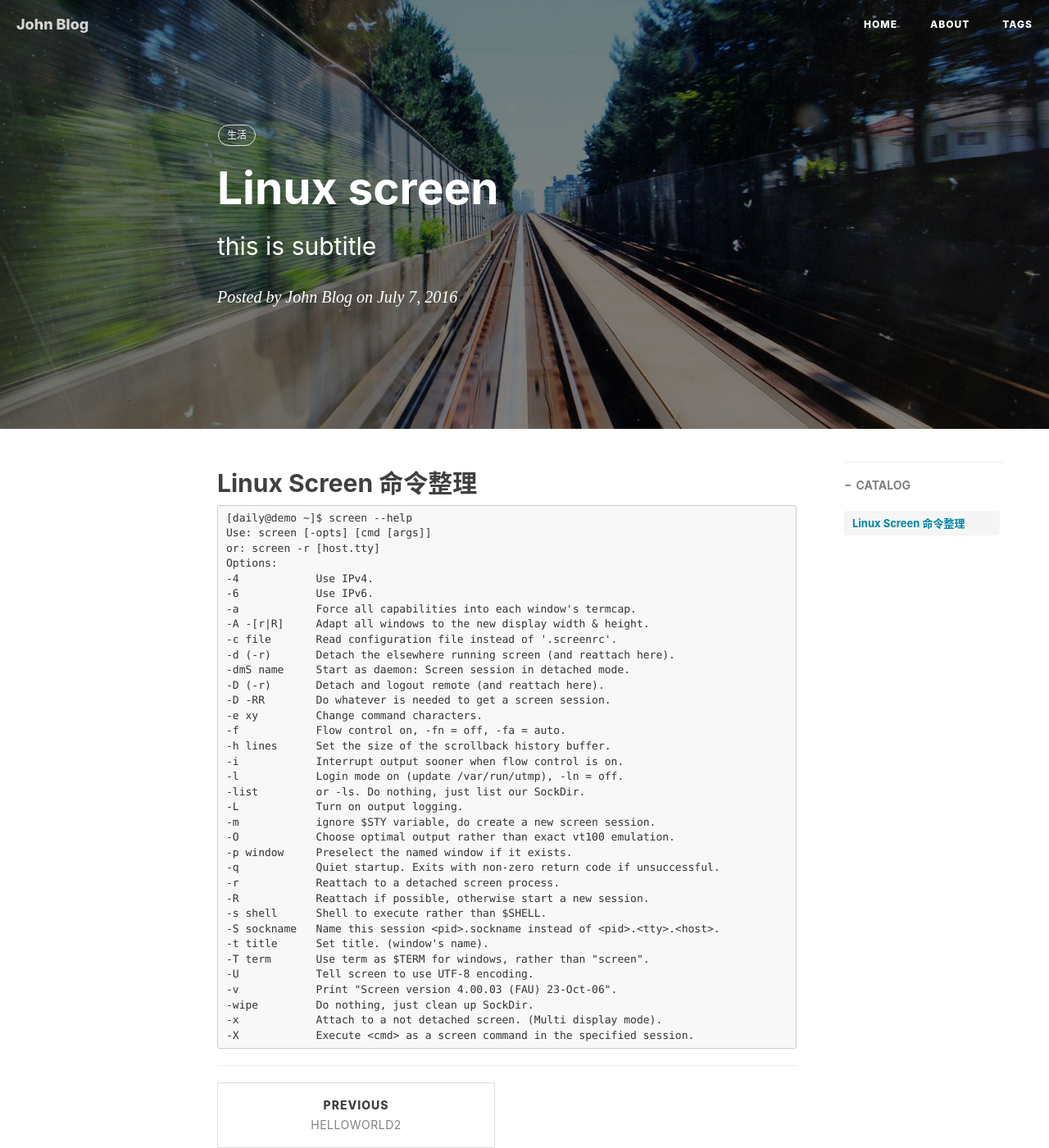
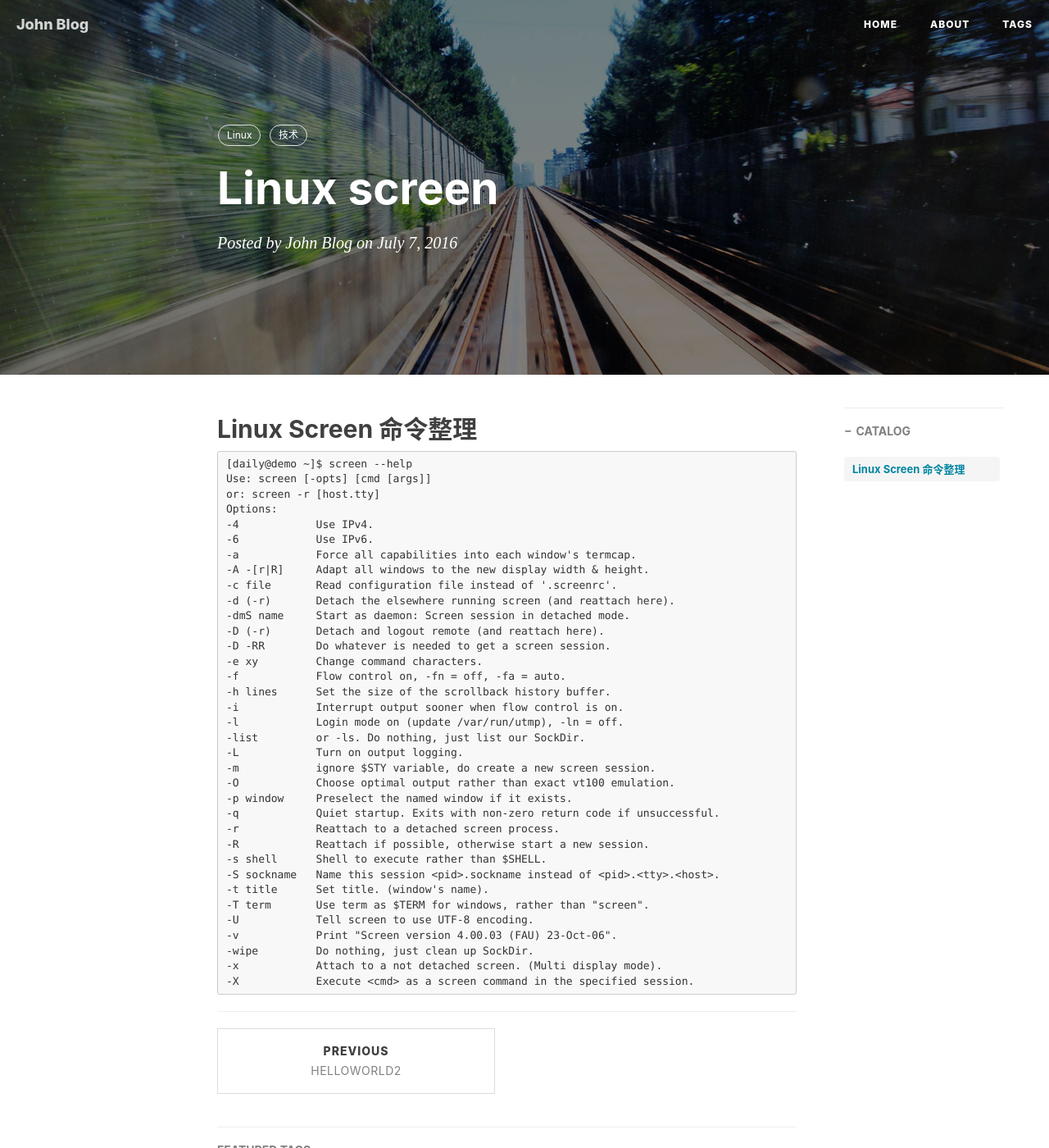
Before and after one commit to shiyang2722/shiyang2722.github.io, a Jekyll site: the page built from _posts/2016-07-07-Screen.markdown, in a window 1280 px wide and 1400 px high. Shown: the whole window at 82% size. Built offline with Jekyll 4.4.1, drawn with Linux system fonts in a browser that asks for light colours; nearby versions of some CDN libraries; comment, search, counter and statistics services are not loaded.

Commit message:
Update 2016-07-07-Screen.markdown

```diff
--- a/_posts/2016-07-07-Screen.markdown
+++ b/_posts/2016-07-07-Screen.markdown
@@ -1,11 +1,11 @@
 ---
 layout:     post
 title:      "Linux screen"
-subtitle:   "this is subtitle"
 header-img: "img/post-bg-2015.jpg"
 catalog: true
 tags:
-    - 生活
+    - Linux
+    - 技术
 ---
 
 ## Linux Screen 命令整理
```
